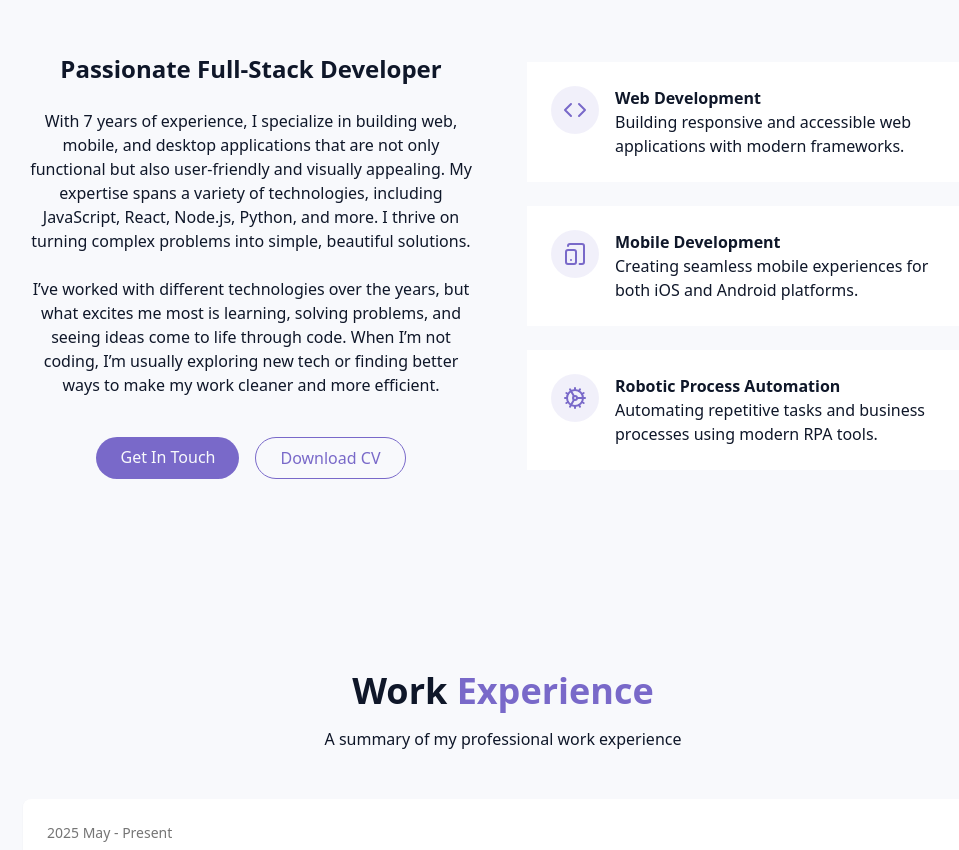
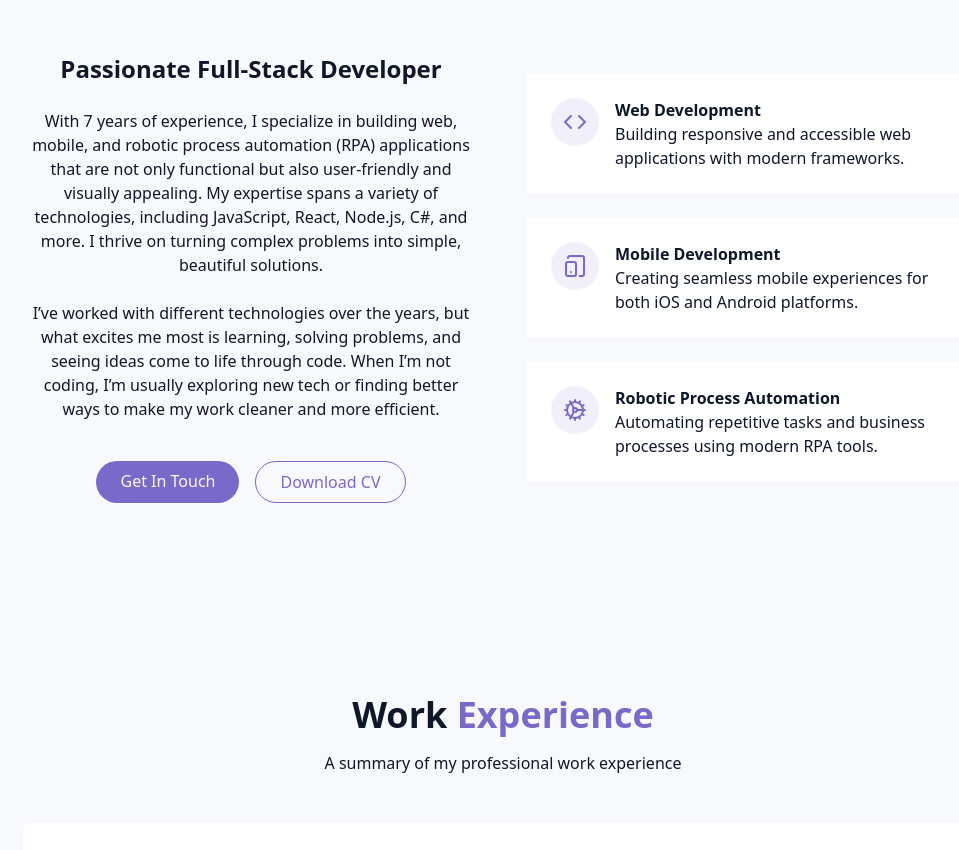
Before and after one commit to matthewmics/matthewmics.github.io, a React (Vite) app in the folder _new/: page / in a window 1280 px wide. Shown: the part 931-1781 px from the top of the page, without its empty margins (137-1096 px from the left). Built offline with nearby package versions, Linux system fonts and the light colour scheme.

Commit message:
Update content

```diff
--- a/_new/src/components/AboutMe.jsx
+++ b/_new/src/components/AboutMe.jsx
@@ -13,10 +13,11 @@ const AboutMe = () => {
                         <h3 className='text-2xl font-semibold'>Passionate Full-Stack Developer</h3>
                         <p className='text-muted-foreground'>
                             With 7 years of experience, I specialize in building web, mobile, and
-                            desktop applications that are not only functional but also user-friendly
-                            and visually appealing. My expertise spans a variety of technologies,
-                            including JavaScript, React, Node.js, Python, and more. I thrive on
-                            turning complex problems into simple, beautiful solutions.
+                            robotic process automation (RPA) applications that are not only
+                            functional but also user-friendly and visually appealing. My expertise
+                            spans a variety of technologies, including JavaScript, React, Node.js,
+                            C#, and more. I thrive on turning complex problems into simple,
+                            beautiful solutions.
                         </p>
 
                         <p className='text-muted-foreground'>
```
